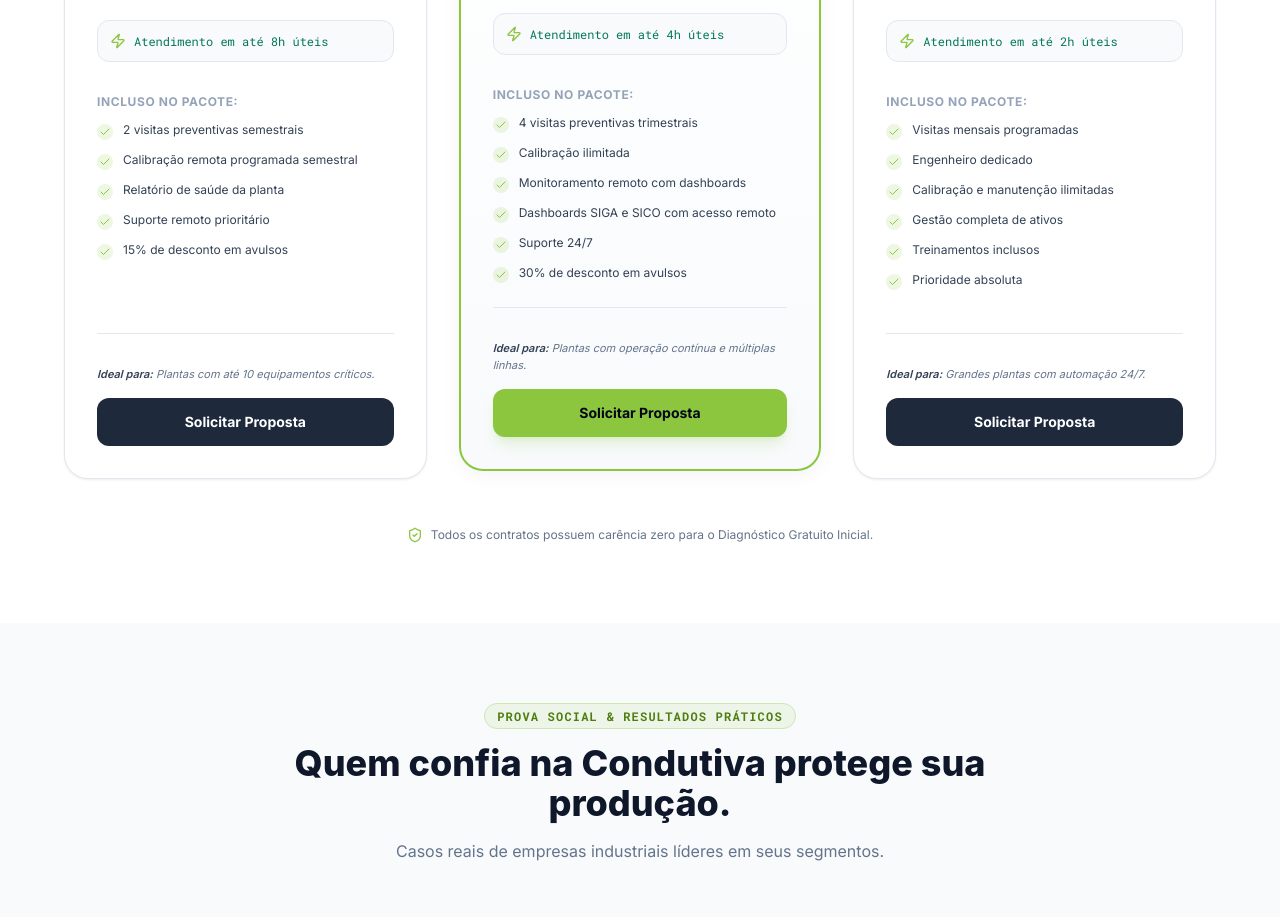
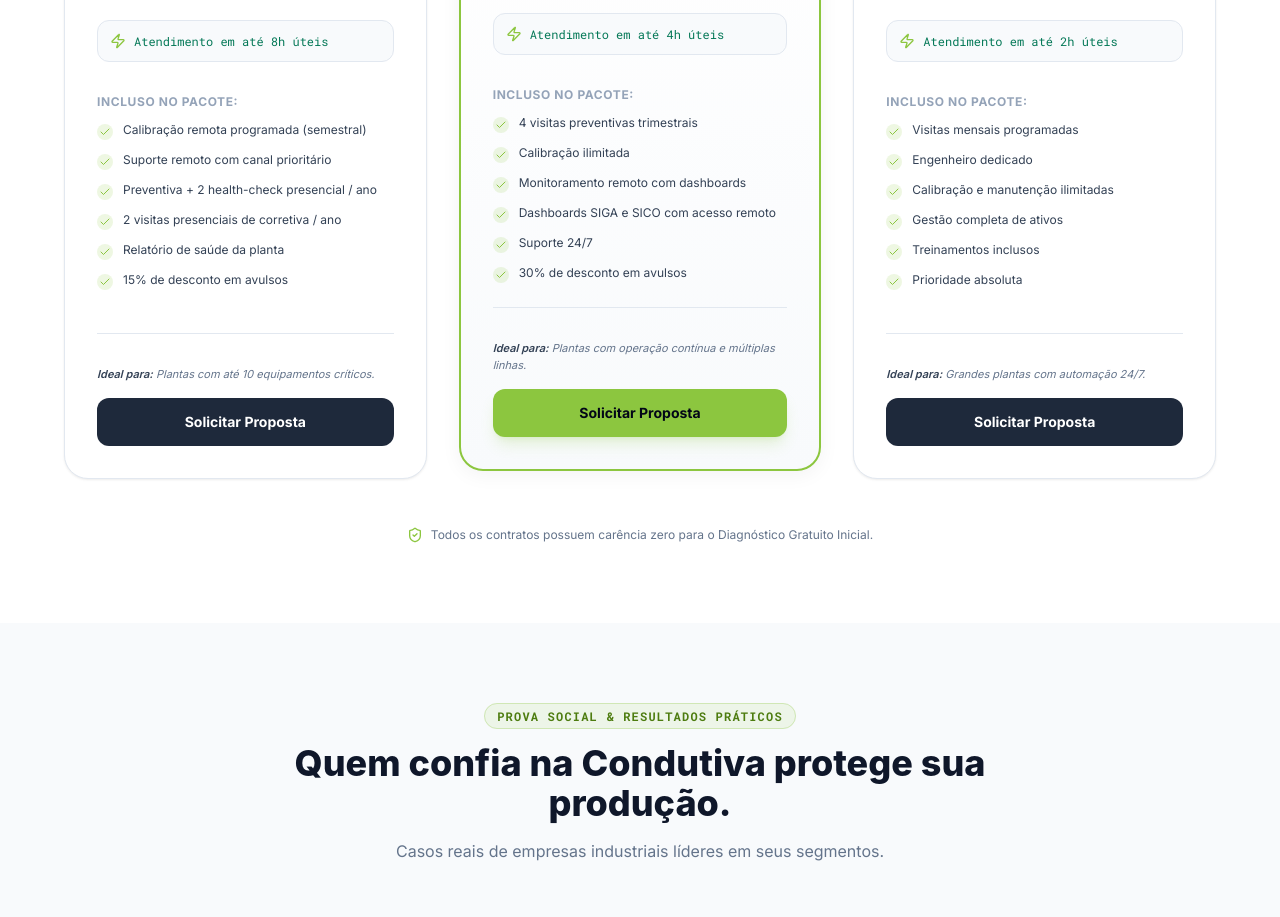
Before and after one commit to pauloac1000-byte/landing-page-servicos-condutiva, a React (Vite) app: page / in a window 1280 px wide. Shown: the part 5620-6537 px from the top of the page. Built offline with nearby package versions, Linux system fonts and the light colour scheme.

Commit message:
Atualizar entregáveis do Plano Sentinela Preventivo

```diff
--- a/src/data/mockData.ts
+++ b/src/data/mockData.ts
@@ -125,10 +125,11 @@ export const PLANS: PlanItem[] = [
     tagline: 'Manutenção preventiva programada com cobertura essencial.',
     responseSLA: 'Atendimento em até 8h úteis',
     features: [
-      '2 visitas preventivas semestrais',
-      'Calibração remota programada semestral',
+      'Calibração remota programada (semestral)',
+      'Suporte remoto com canal prioritário',
+      'Preventiva + 2 health-check presencial / ano',
+      '2 visitas presenciais de corretiva / ano',
       'Relatório de saúde da planta',
-      'Suporte remoto prioritário',
       '15% de desconto em avulsos',
     ],
     idealFor: 'Plantas com até 10 equipamentos críticos.',
--- a/src/lib/pocketbase/schema.json
+++ b/src/lib/pocketbase/schema.json
@@ -1,5 +1,5 @@
 {
-  "generatedAt": "2026-08-21T11:27:04.074Z",
+  "generatedAt": "2026-08-21T11:30:10.816Z",
   "collections": [
     {
       "name": "users",
```
Also changed, not shown: .skip.config.json.
